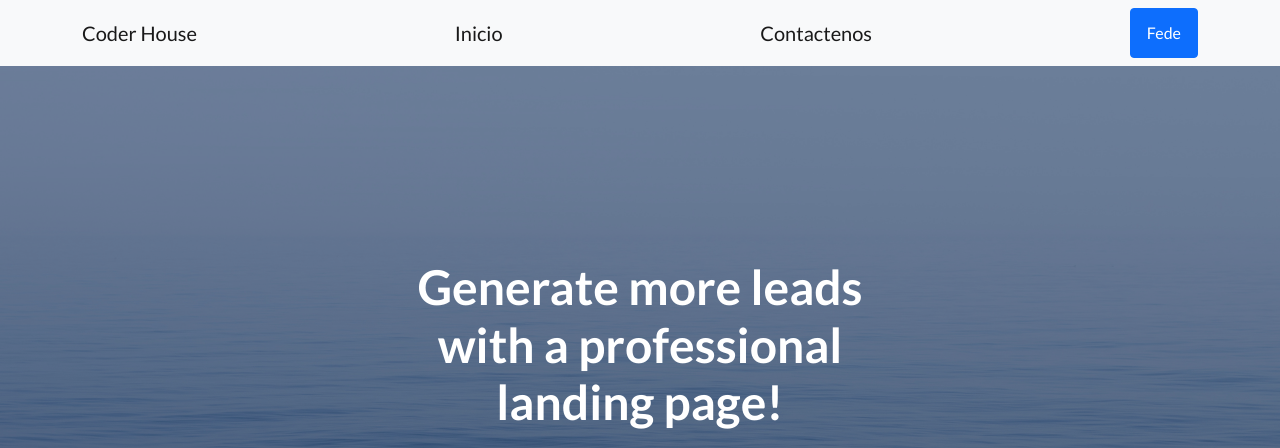
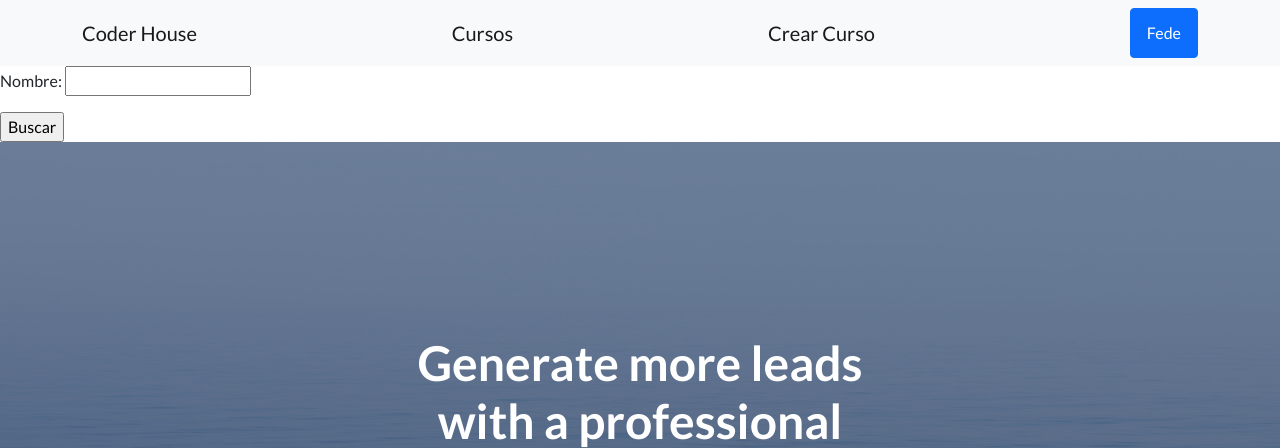
Before and after one commit to Fedemass1/Practicando-con-Django, a Django app: page /app/cursos/ in a window 1280 px wide. Shown: the top 448 px of the page. Run offline with Django 4.2, Linux system fonts and the light colour scheme; data that the repository does not hold is empty; some libraries are stand-ins or nearby versions.

Commit message:
Practicando con Django

```diff
--- /dev/null
+++ b/AppCoder/forms.py
@@ -0,0 +1,11 @@
+from django import forms
+
+
+class CursoForm(forms.Form):  # En este punto se crea nuestro formulario.
+    nombre = forms.CharField()  # Es muy similar a la sintaxis de creación de los modelos.
+    camada = forms.IntegerField()
+
+
+#La busqueda se realizará por el nombre del curso
+class BusquedaCursoForm(forms.Form):
+    nombre = forms.CharField()
--- a/AppCoder/urls.py
+++ b/AppCoder/urls.py
@@ -1,12 +1,13 @@
 from django.urls import path
-from AppCoder.views import crear_curso, show_html, mostrar_cursos
+from AppCoder.views import crear_curso, show_html, mostrar_cursos, crear_curso_form, busqueda_camada
 
 # Solo tendré las URL de mi aplicación AppCoder
 
 urlpatterns = [
     path('agregar_curso/', crear_curso),
+    path('curso/', crear_curso_form),
+    path('buscar/', busqueda_camada),
     path('show/', show_html),
     path('cursos/', mostrar_cursos),
 
-
 ]
--- a/AppCoder/views.py
+++ b/AppCoder/views.py
@@ -1,5 +1,6 @@
 from django.shortcuts import render, redirect
 from AppCoder.models import Curso
+from AppCoder.forms import CursoForm, BusquedaCursoForm
 
 
 # Función para guardar información en la base de datos
@@ -8,7 +9,8 @@ def mostrar_cursos(request):
     cursos = Curso.objects.all()  # se conecta a la BD y me trae todos los cursos (objetos)
     contexto = {
         "cursos": cursos,
-        "nombre": "Fede"
+        "nombre": "Fede",
+        "form": BusquedaCursoForm(),
     }
     return render(request, "AppCoder/cursos.html", contexto)
 
@@ -20,6 +22,44 @@ def crear_curso(request):
     return redirect("/app/cursos")
 
 
+def crear_curso_form(request):
+
+    curso_formulario = CursoForm
+    contexto = {
+        "form": curso_formulario,
+        "nombre": "Fede"
+    }
+
+    if request.method == "POST":
+
+        # Creando curso
+        curso_formulario = CursoForm(request.POST)  # Recibo datos por request en la web y se los cargo
+
+        # Valido el formulario
+        if curso_formulario.is_valid():
+            informacion = curso_formulario.cleaned_data  # Me trae los datos en el tipo correcto
+
+            curso_crear = Curso(nombre=informacion["nombre"], camada=informacion["camada"])
+            curso_crear.save()  # Guardo el curso en la BD
+            return redirect("/app/cursos")
+
+    return render(request, "AppCoder/crear_curso.html", contexto)
+
+def busqueda_camada(request):
+    nombre = request.GET["nombre"] #El request.GET es un diccionario
+    cursos = Curso.objects.filter(nombre__icontains=nombre)  # Vamos a filtrar acorde al nombre que
+    #contenga la BD. nombre__icontains es es de la BD, mientras que nombre es lo que ingreso el usuario.
+
+    contexto = {
+
+        "cursos": cursos,
+        "nombre": "Fede",
+        "form": BusquedaCursoForm(),
+    }
+    return render(request, "AppCoder/cursos.html", contexto)
+
+
+
 def show_html(request):
     cursos = Curso.objects.all()  # Traigo la info de la BD
     curso = Curso.objects.first()
--- a/templates/AppCoder/cursos.html
+++ b/templates/AppCoder/cursos.html
@@ -1,15 +1,21 @@
-{%  extends 'base.html'  %}
+{% extends 'base.html' %}
 
 {% block cambio %}
+    <div>
+        <form action="/app/buscar" method="GET">
 
+            {{ form.as_p }}
+
+            <input type="submit" value="Buscar">
+
+        </form>
+    </div>
     {% for curso in cursos %} {#  Itero cada uno de los cursos #}
-
-    <h2> {{ curso.nombre }} </h2>
+        <h2> {{ curso.nombre }} </h2>
         <p class="lead mb-0">
             numero de camada {{ curso.camada }}
         </p>
-
-<hr>
+        <hr>
     {% endfor %}
 
 {% endblock %}
--- a/templates/base.html
+++ b/templates/base.html
@@ -18,14 +18,8 @@
     </head>
     <body>
         <!-- Navigation-->
-        <nav class="navbar navbar-light bg-light static-top">
-            <div class="container">
-                <a class="navbar-brand" href="#!">Coder House</a>
-                <a class="navbar-brand" href="#!">Inicio</a>
-                <a class="navbar-brand" href="#!">Contactenos</a>
-                <a class="btn btn-primary" href="#signup">{{ nombre }}</a>
-            </div>
-        </nav>
+
+        {% include 'base/navigation.html' %}
 
         {% block cambio %}
 
--- /dev/null
+++ b/templates/base/navigation.html
@@ -0,0 +1,8 @@
+<nav class="navbar navbar-light bg-light static-top">
+            <div class="container">
+                <a class="navbar-brand" href="#!">Coder House</a>
+                <a class="navbar-brand" href="/app/cursos">Cursos</a>
+                <a class="navbar-brand" href="/app/curso">Crear Curso</a>
+                <a class="btn btn-primary" href="#signup">{{ nombre }}</a>
+            </div>
+        </nav>
```
Also changed, not shown: templates/AppCoder/crear_curso.html (added, +15 -0 lines).
